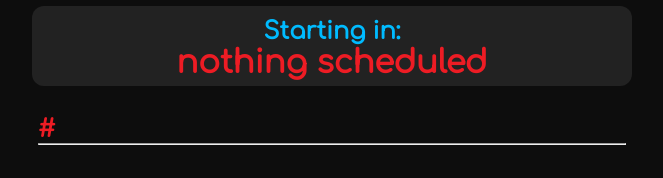
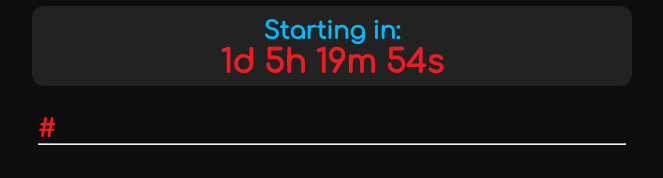
Before and after one commit to PhilippSalla/PhilippSalla.github.io, a plain HTML site: page cinema/movies.html in a window 1280 px wide. Shown: the top 178 px of the page, without its empty margins (308-971 px from the left). Drawn offline with Linux system fonts and the light colour scheme.

Commit message:
Add new event date

```diff
--- a/cinema/movies.html
+++ b/cinema/movies.html
@@ -13,7 +13,7 @@
     <title>Movies</title>
 
     <script>
-      var countDownDate = new Date("Aug 9, 2023 18:00:00").getTime();
+      var countDownDate = new Date("Oct 2, 2023 17:00:00").getTime();
       var x = setInterval(function () {
         var now = new Date().getTime();
         var distance = countDownDate - now;
```
